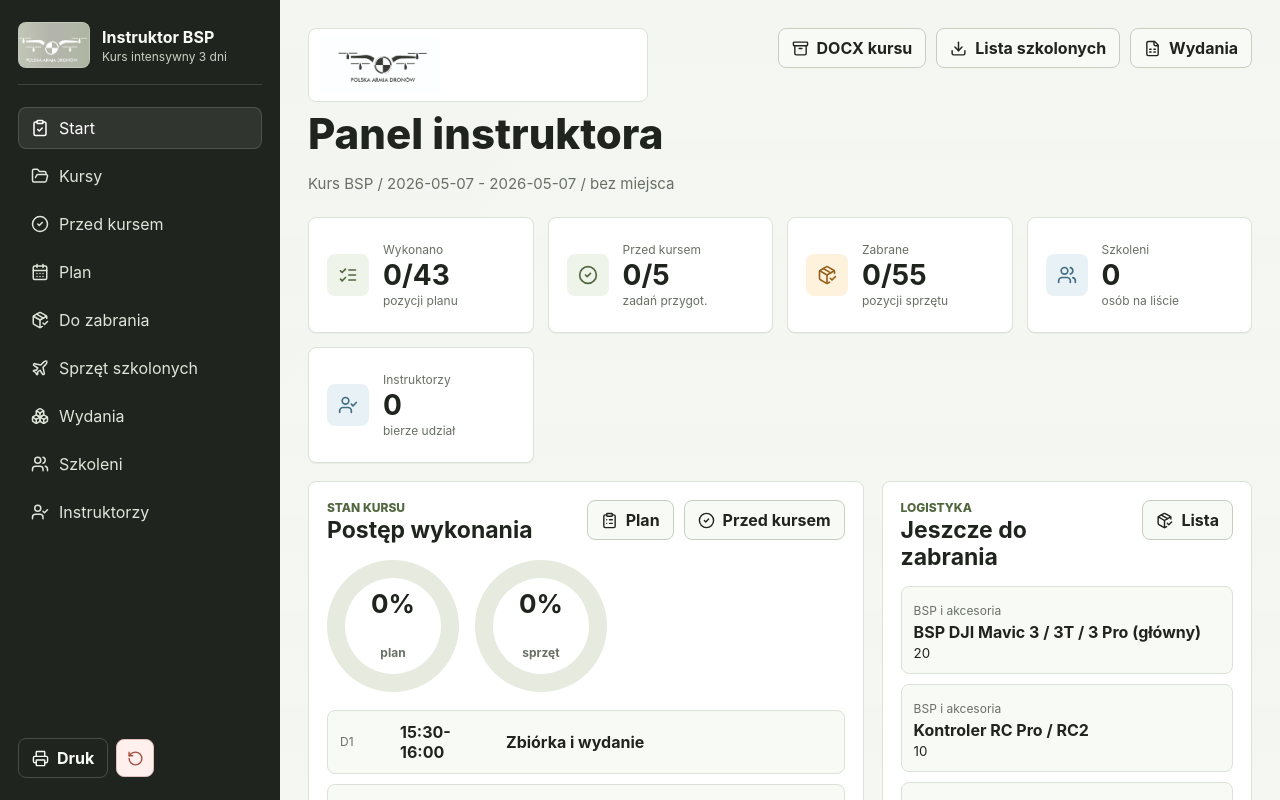
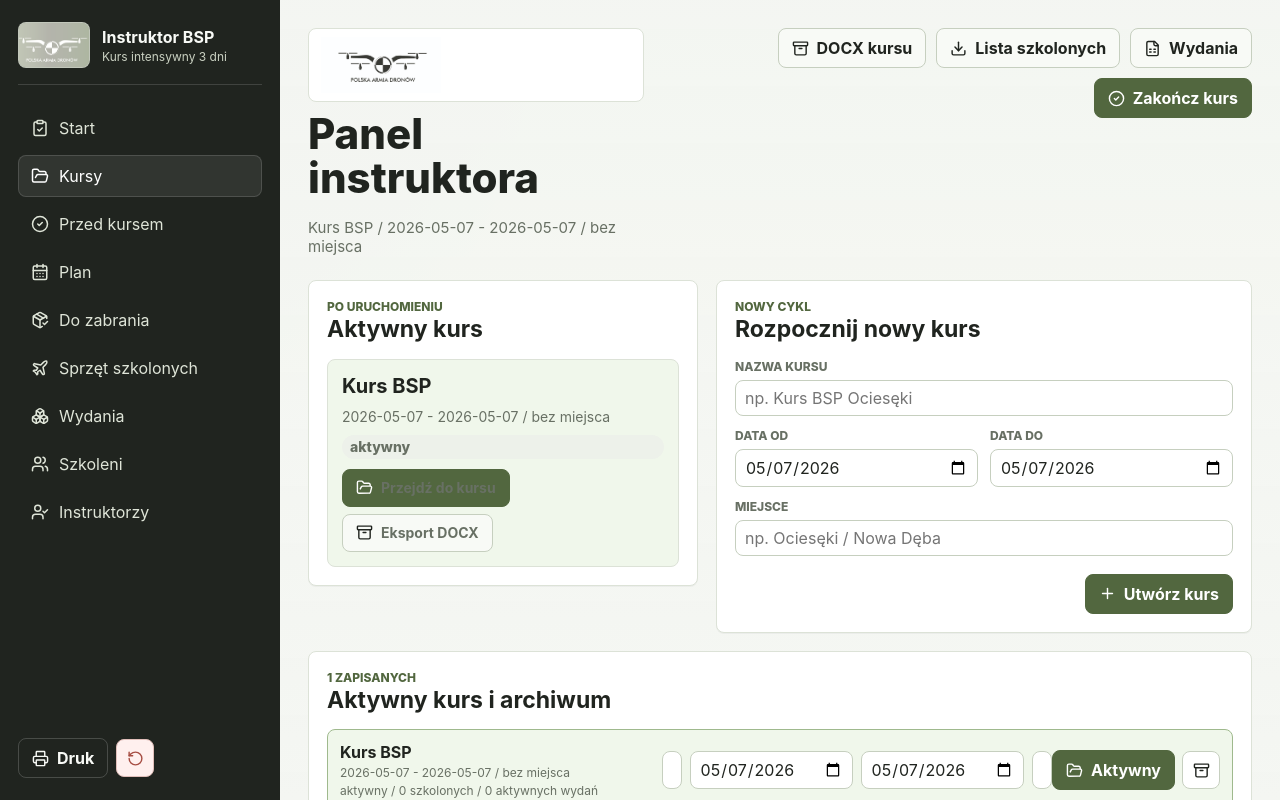
Before and after one commit to Adasko1912/pad-instruktor-app, a React (Vite) app: page / in a window 1280 px wide. Shown: the top 800 px of the page. Built offline with nearby package versions, Linux system fonts and the light colour scheme.

Commit message:
Add course landing flow and completion timestamps

```diff
--- a/src/App.jsx
+++ b/src/App.jsx
@@ -26,6 +26,7 @@ import {
   FileSpreadsheet,
   FolderOpen,
   ListChecks,
+  Menu,
   PackageCheck,
   Plane,
   Plus,
@@ -370,6 +371,9 @@ function createCourse(meta = {}) {
     dateTo: meta.dateTo || today,
     location: meta.location || '',
     createdAt: new Date().toISOString(),
+    status: 'aktywny',
+    startedAt: new Date().toISOString(),
+    endedAt: '',
     progress: {},
     preCourseProgress: {},
     carryState: {},
@@ -451,6 +455,27 @@ function normalize(value) {
 
 function fullName(person) {
   return [person.rank, person.firstName, person.lastName].filter(Boolean).join(' ');
+}
+
+function isDone(value) {
+  return Boolean(value === true || value?.done);
+}
+
+function completedAt(value) {
+  return value?.completedAt || '';
+}
+
+function doneEntry(done) {
+  return done ? { done: true, completedAt: new Date().toISOString() } : null;
+}
+
+function formatDateTime(value) {
+  if (!value) return '-';
+  try {
+    return new Date(value).toLocaleString('pl-PL');
+  } catch {
+    return value;
+  }
 }
 
 function personKey(person) {
@@ -669,7 +694,8 @@ async function exportCourseDocx(course, kitItems = instructorKit, allPreCourseTa
     task.phase,
     task.title,
     task.description,
-    course.preCourseProgress?.[task.id] ? 'Wykonano' : 'Do wykonania',
+    isDone(course.preCourseProgress?.[task.id]) ? 'Wykonano' : 'Do wykonania',
+    formatDateTime(completedAt(course.preCourseProgress?.[task.id])),
     task.source === 'custom' ? 'Własne' : 'Stałe',
   ]);
   const taskRows = schedule.flatMap((group) =>
@@ -677,7 +703,8 @@ async function exportCourseDocx(course, kitItems = instructorKit, allPreCourseTa
       group.day,
       task.time,
       task.title,
-      course.progress?.[task.id] ? 'Wykonano' : 'Do wykonania',
+      isDone(course.progress?.[task.id]) ? 'Wykonano' : 'Do wykonania',
+      formatDateTime(completedAt(course.progress?.[task.id])),
       task.metric,
     ]),
   );
@@ -713,6 +740,9 @@ async function exportCourseDocx(course, kitItems = instructorKit, allPreCourseTa
           docParagraph(`Nazwa: ${course.name}`),
           docParagraph(`Termin: ${course.dateFrom || '-'} - ${course.dateTo || '-'}`),
           docParagraph(`Miejsce: ${course.location || '-'}`),
+          docParagraph(`Status: ${course.status || 'aktywny'}`),
+          docParagraph(`Rozpoczęto: ${formatDateTime(course.startedAt || course.createdAt)}`),
+          docParagraph(`Zakończono: ${formatDateTime(course.endedAt)}`),
           docParagraph(`Liczba szkolonych: ${trainees.length}`),
           new Paragraph({ text: 'Instruktorzy kursu', heading: HeadingLevel.HEADING_1 }),
           instructorRows.length
@@ -818,7 +848,8 @@ function ProgressDial({ value, label }) {
 }
 
 function App() {
-  const [activeView, setActiveView] = useState('start');
+  const [activeView, setActiveView] = useState('courses');
+  const [isMenuOpen, setIsMenuOpen] = useState(false);
   const [activeDay, setActiveDay] = useState('D1');
   const [courses, setCourses] = useLocalStorage('pad-instruktor.courses.v1', createMigratedCourses());
   const [activeCourseId, setActiveCourseId] = useLocalStorage('pad-instruktor.active-course.v1', courses[0]?.id || '');
@@ -852,8 +883,8 @@ function App() {
   const allPreCourseTasks = useMemo(() => [...preCourseTasks, ...customPreCourseTasks], [customPreCourseTasks]);
 
   const flatTasks = useMemo(() => schedule.flatMap((group) => group.tasks), []);
-  const doneTasks = flatTasks.filter((task) => progress[task.id]).length;
-  const preCourseDone = allPreCourseTasks.filter((task) => activeCourse.preCourseProgress?.[task.id]).length;
+  const doneTasks = flatTasks.filter((task) => isDone(progress[task.id])).length;
+  const preCourseDone = allPreCourseTasks.filter((task) => isDone(activeCourse.preCourseProgress?.[task.id])).length;
   const packedItems = allKitItems.filter((item) => carryState[item.id]?.packed).length;
   const openIssues = caseLedger.filter((item) => item.status === 'wydane').length;
   const missingGear = trainees.reduce((sum, trainee) => {
@@ -926,7 +957,7 @@ function App() {
   };
 
   const toggleTask = (taskId) => {
-    updateCourseField('progress', (previous) => ({ ...previous, [taskId]: !previous[taskId] }));
+    updateCourseField('progress', (previous) => ({ ...previous, [taskId]: doneEntry(!isDone(previous[taskId])) }));
   };
 
   const updateCarryItem = (itemId, patch) => {
@@ -948,7 +979,7 @@ function App() {
   };
 
   const togglePreCourseTask = (taskId) => {
-    updateCourseField('preCourseProgress', (previous) => ({ ...previous, [taskId]: !previous[taskId] }));
+    updateCourseField('preCourseProgress', (previous) => ({ ...previous, [taskId]: doneEntry(!isDone(previous[taskId])) }));
   };
 
   const addCustomKitItem = (event) => {
@@ -1187,6 +1218,7 @@ function App() {
     setSelectedTraineeId('');
     setImportReport(null);
     setActiveView('start');
+    setIsMenuOpen(false);
   };
 
   const updateCourseMeta = (courseId, patch) => {
@@ -1199,6 +1231,18 @@ function App() {
     setSearch('');
     setImportReport(null);
     setActiveView('start');
+    setIsMenuOpen(false);
+  };
+
+  const goToView = (view) => {
+    setActiveView(view);
+    setIsMenuOpen(false);
+  };
+
+  const finishCourse = async () => {
+    const endedAt = new Date().toISOString();
+    updateActiveCourse(() => ({ status: 'zakończony', endedAt }));
+    await exportCourseDocx({ ...activeCourse, status: 'zakończony', endedAt }, allKitItems, allPreCourseTasks);
   };
 
   const importTraineesFromExcel = async (file) => {
@@ -1230,9 +1274,13 @@ function App() {
             <span>Kurs intensywny 3 dni</span>
           </div>
         </div>
-        <nav>
+        <button className="menu-toggle" type="button" onClick={() => setIsMenuOpen((open) => !open)}>
+          <Menu size={18} />
+          <span>Menu</span>
+        </button>
+        <nav className={isMenuOpen ? 'open' : ''}>
           {navItems.map(({ id, label, icon: Icon }) => (
-            <button key={id} className={activeView === id ? 'active' : ''} type="button" onClick={() => setActiveView(id)}>
+            <button key={id} className={activeView === id ? 'active' : ''} type="button" onClick={() => goToView(id)}>
               <Icon size={18} />
               <span>{label}</span>
             </button>
@@ -1268,6 +1316,15 @@ function App() {
             <ActionButton icon={FileSpreadsheet} variant="secondary" onClick={exportIssues}>
               Wydania
             </ActionButton>
+            {activeCourse.status === 'zakończony' ? (
+              <ActionButton icon={CheckCircle2} variant="secondary" onClick={() => exportCourseDocx(activeCourse, allKitItems, allPreCourseTasks)}>
+                Kurs zakończony
+              </ActionButton>
+            ) : (
+              <ActionButton icon={CheckCircle2} variant="primary" onClick={finishCourse}>
+                Zakończ kurs
+              </ActionButton>
+            )}
           </div>
         </header>
 
@@ -1302,6 +1359,7 @@ function App() {
             switchCourse={switchCourse}
             updateCourseMeta={updateCourseMeta}
             exportCourseDocx={(course) => exportCourseDocx(course, allKitItems, allPreCourseTasks)}
+            openActiveCourse={() => goToView('start')}
           />
         )}
 
@@ -1412,11 +1470,28 @@ function App() {
   );
 }
 
-function CoursesView({ courses, activeCourse, courseForm, setCourseForm, createNewCourse, switchCourse, updateCourseMeta, exportCourseDocx }) {
+function CoursesView({ courses, activeCourse, courseForm, setCourseForm, createNewCourse, switchCourse, updateCourseMeta, exportCourseDocx, openActiveCourse }) {
   const updateForm = (field, value) => setCourseForm((previous) => ({ ...previous, [field]: value }));
 
   return (
     <section className="courses-layout">
+      <div className="panel form-panel">
+        <SectionHeader kicker="Po uruchomieniu" title="Aktywny kurs" />
+        <div className="active-course-card">
+          <strong>{activeCourse.name}</strong>
+          <span>{activeCourse.dateFrom || '-'} - {activeCourse.dateTo || '-'} / {activeCourse.location || 'bez miejsca'}</span>
+          <StatusPill value={activeCourse.status || 'aktywny'} />
+          <div className="row-actions">
+            <ActionButton icon={FolderOpen} variant="primary" onClick={openActiveCourse}>
+              Przejdź do kursu
+            </ActionButton>
+            <ActionButton icon={Archive} variant="secondary" onClick={() => exportCourseDocx(activeCourse)}>
+              Eksport DOCX
+            </ActionButton>
+          </div>
+        </div>
+      </div>
+
       <div className="panel form-panel">
         <SectionHeader kicker="Nowy cykl" title="Rozpocznij nowy kurs" />
         <form className="trainee-form" onSubmit={createNewCourse}>
@@ -1445,7 +1520,7 @@ function CoursesView({ courses, activeCourse, courseForm, setCourseForm, createN
         </form>
       </div>
 
-      <div className="panel table-panel">
+      <div className="panel table-panel wide-panel">
         <SectionHeader kicker={`${courses.length} zapisanych`} title="Aktywny kurs i archiwum" />
         <div className="course-list">
           {courses.map((course) => (
@@ -1453,7 +1528,8 @@ function CoursesView({ courses, activeCourse, courseForm, setCourseForm, createN
               <div className="course-meta">
                 <strong>{course.name}</strong>
                 <span>{course.dateFrom || '-'} - {course.dateTo || '-'} / {course.location || 'bez miejsca'}</span>
-                <small>{(course.trainees || []).length} szkolonych / {(course.caseLedger || []).filter((item) => item.status === 'wydane').length} aktywnych wydań</small>
+                <small>{course.status || 'aktywny'} / {(course.trainees || []).length} szkolonych / {(course.caseLedger || []).filter((item) => item.status === 'wydane').length} aktywnych wydań</small>
+                {course.endedAt ? <small>Zakończono: {formatDateTime(course.endedAt)}</small> : null}
               </div>
               <div className="course-edit-grid">
                 <input value={course.name} onChange={(event) => updateCourseMeta(course.id, { name: event.target.value })} />
@@ -1478,7 +1554,7 @@ function CoursesView({ courses, activeCourse, courseForm, setCourseForm, createN
 function StartView({ doneTasks, totalTasks, preCourseDone, totalPreCourse, packedItems, totalKit, openIssues, trainees, missingGear, instructorsCount, setActiveView, schedule, progress, carryState, caseLedger, allKitItems }) {
   const nextTasks = schedule
     .flatMap((group) => group.tasks.map((task) => ({ ...task, day: group.day })))
-    .filter((task) => !progress[task.id])
+    .filter((task) => !isDone(progress[task.id]))
     .slice(0, 5);
   const notPacked = allKitItems.filter((item) => !carryState[item.id]?.packed).slice(0, 6);
   const issued = caseLedger.filter((item) => item.status === 'wydane').slice(0, 5);
@@ -1568,7 +1644,7 @@ function StartView({ doneTasks, totalTasks, preCourseDone, totalPreCourse, packe
 
 function PreCourseView({ tasks, progress, toggleTask, customTaskForm, setCustomTaskForm, addCustomTask, deleteCustomTask }) {
   const updateForm = (field, value) => setCustomTaskForm((previous) => ({ ...previous, [field]: value }));
-  const done = tasks.filter((task) => progress[task.id]).length;
+  const done = tasks.filter((task) => isDone(progress[task.id])).length;
 
   return (
     <section className="prep-layout">
@@ -1600,12 +1676,13 @@ function PreCourseView({ tasks, progress, toggleTask, customTaskForm, setCustomT
         <SectionHeader kicker={`${done}/${tasks.length} wykonane`} title="Do zrobienia przed kursem" />
         <div className="timeline-list">
           {tasks.map((task) => (
-            <label className={`timeline-item prep-item ${progress[task.id] ? 'done' : ''}`} key={task.id}>
-              <input type="checkbox" checked={Boolean(progress[task.id])} onChange={() => toggleTask(task.id)} />
+            <label className={`timeline-item prep-item ${isDone(progress[task.id]) ? 'done' : ''}`} key={task.id}>
+              <input type="checkbox" checked={isDone(progress[task.id])} onChange={() => toggleTask(task.id)} />
               <span className="time">{task.phase}</span>
               <div>
                 <strong>{task.title}</strong>
                 <p>{task.description || 'Bez opisu.'}</p>
+                {isDone(progress[task.id]) ? <small>Wykonano: {formatDateTime(completedAt(progress[task.id]))}</small> : null}
                 <small>{task.source === 'custom' ? 'Własne - będzie dostępne w kolejnych kursach' : 'Stałe z checklisty instruktora'}</small>
               </div>
               {task.source === 'custom' ? (
@@ -1641,18 +1718,19 @@ function PlanView({ activeDay, setActiveDay, progress, toggleTask, schedule }) {
         <div className="table-title">
           <div>
             <strong>{activeGroup.title}</strong>
-            <span>{activeGroup.tasks.filter((task) => progress[task.id]).length}/{activeGroup.tasks.length} wykonane</span>
+            <span>{activeGroup.tasks.filter((task) => isDone(progress[task.id])).length}/{activeGroup.tasks.length} wykonane</span>
           </div>
-          <ProgressDial value={percent(activeGroup.tasks.filter((task) => progress[task.id]).length, activeGroup.tasks.length)} label={activeDay} />
+          <ProgressDial value={percent(activeGroup.tasks.filter((task) => isDone(progress[task.id])).length, activeGroup.tasks.length)} label={activeDay} />
         </div>
         <div className="timeline-list">
           {activeGroup.tasks.map((task) => (
-            <label className={`timeline-item ${progress[task.id] ? 'done' : ''}`} key={task.id}>
-              <input type="checkbox" checked={Boolean(progress[task.id])} onChange={() => toggleTask(task.id)} />
+            <label className={`timeline-item ${isDone(progress[task.id]) ? 'done' : ''}`} key={task.id}>
+              <input type="checkbox" checked={isDone(progress[task.id])} onChange={() => toggleTask(task.id)} />
               <span className="time">{task.time}</span>
               <div>
                 <strong>{task.title}</strong>
                 <p>{task.action}</p>
+                {isDone(progress[task.id]) ? <small>Wykonano: {formatDateTime(completedAt(progress[task.id]))}</small> : null}
                 <small>{task.metric}</small>
               </div>
             </label>
--- a/src/styles.css
+++ b/src/styles.css
@@ -97,6 +97,19 @@ button {
 .sidebar nav {
   display: grid;
   gap: 6px;
+}
+
+.menu-toggle {
+  display: none;
+  align-items: center;
+  justify-content: center;
+  gap: 8px;
+  min-height: 42px;
+  border: 1px solid rgba(255, 255, 255, 0.16);
+  border-radius: 8px;
+  background: rgba(255, 255, 255, 0.08);
+  color: #ffffff;
+  font-weight: 800;
 }
 
 .sidebar nav button {
@@ -951,6 +964,30 @@ input[type="checkbox"] {
   gap: 8px;
 }
 
+.active-course-card {
+  display: grid;
+  gap: 10px;
+  padding: 14px;
+  border: 1px solid var(--line);
+  border-radius: 8px;
+  background: #f0f7eb;
+}
+
+.active-course-card strong,
+.active-course-card span {
+  display: block;
+}
+
+.active-course-card strong {
+  color: var(--ink);
+  font-size: 20px;
+}
+
+.active-course-card span {
+  color: var(--muted);
+  font-size: 14px;
+}
+
 .group-section {
   padding: 14px;
 }
@@ -1057,10 +1094,20 @@ input[type="checkbox"] {
   .sidebar {
     position: relative;
     height: auto;
+    gap: 12px;
+  }
+
+  .menu-toggle {
+    display: inline-flex;
   }
 
   .sidebar nav {
+    display: none;
     grid-template-columns: repeat(3, minmax(0, 1fr));
+  }
+
+  .sidebar nav.open {
+    display: grid;
   }
 
   .sidebar nav button {
```
